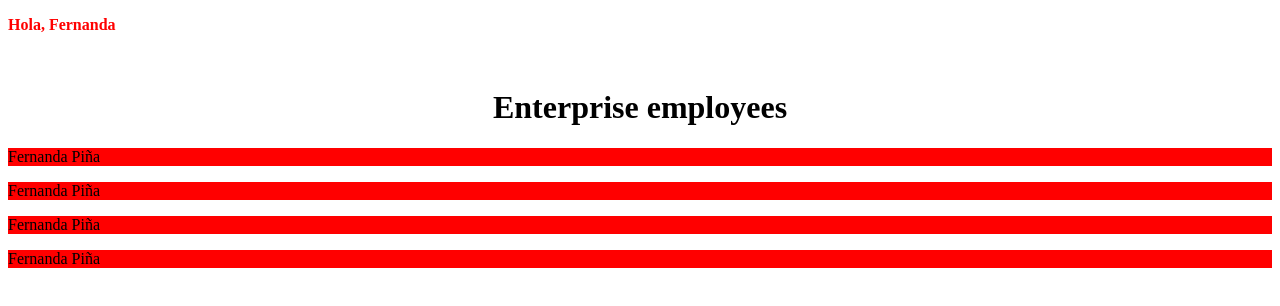
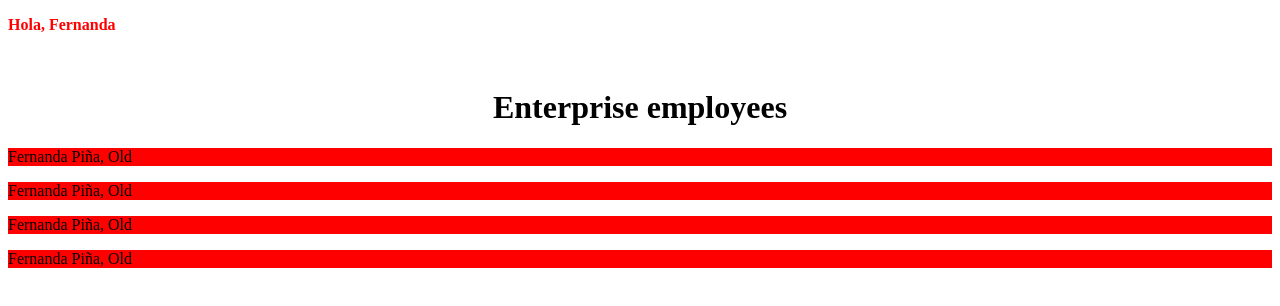
Before and after one commit to ZealotBombing/learnig_angular, an Angular app in the folder learnig-angular/: page / in a window 1280 px wide. Shown: the top 306 px of the page. Built offline with nearby package versions, Linux system fonts and the light colour scheme.

Commit message:
interpolation

```diff
--- a/learnig-angular/src/app/employee/employee.component.html
+++ b/learnig-angular/src/app/employee/employee.component.html
@@ -1 +1 @@
-<p>Fernanda Piña</p>
+<p>{{nombre}} {{apellido}}, {{getEdad()}}</p>
--- a/learnig-angular/src/app/employee/employee.component.ts
+++ b/learnig-angular/src/app/employee/employee.component.ts
@@ -1,13 +1,29 @@
-import { Component } from '@angular/core';
+import { Component, OnInit } from '@angular/core';
 
 @Component({
   selector: 'app-employee',
-  imports: [],
+  imports: [EmployeeComponent],
   templateUrl: './employee.component.html',
   // template: "<p>Fernanda Piña</p>",
-  styleUrl: './employee.component.css'
+  styleUrl: './employee.component.css',
   // styles: ["p{background-color:red}"]
+
 })
-export class EmployeeComponent {
+export class EmployeeComponent implements OnInit { //interfaces
+
+  nombre = "Fernanda"
+
+  apellido = "Piña";
+
+  private edad = 26
+
+  getEdad = () => this.edad + 1 > 20 ? "Old" : "Young"
+
+constructor(){
 
 }
+ngOnInit(): void {
+
+}
+
+}
```
Also changed, not shown: learnig-angular/src/app/Employees/employees.component.html (line endings or trailing spaces).
